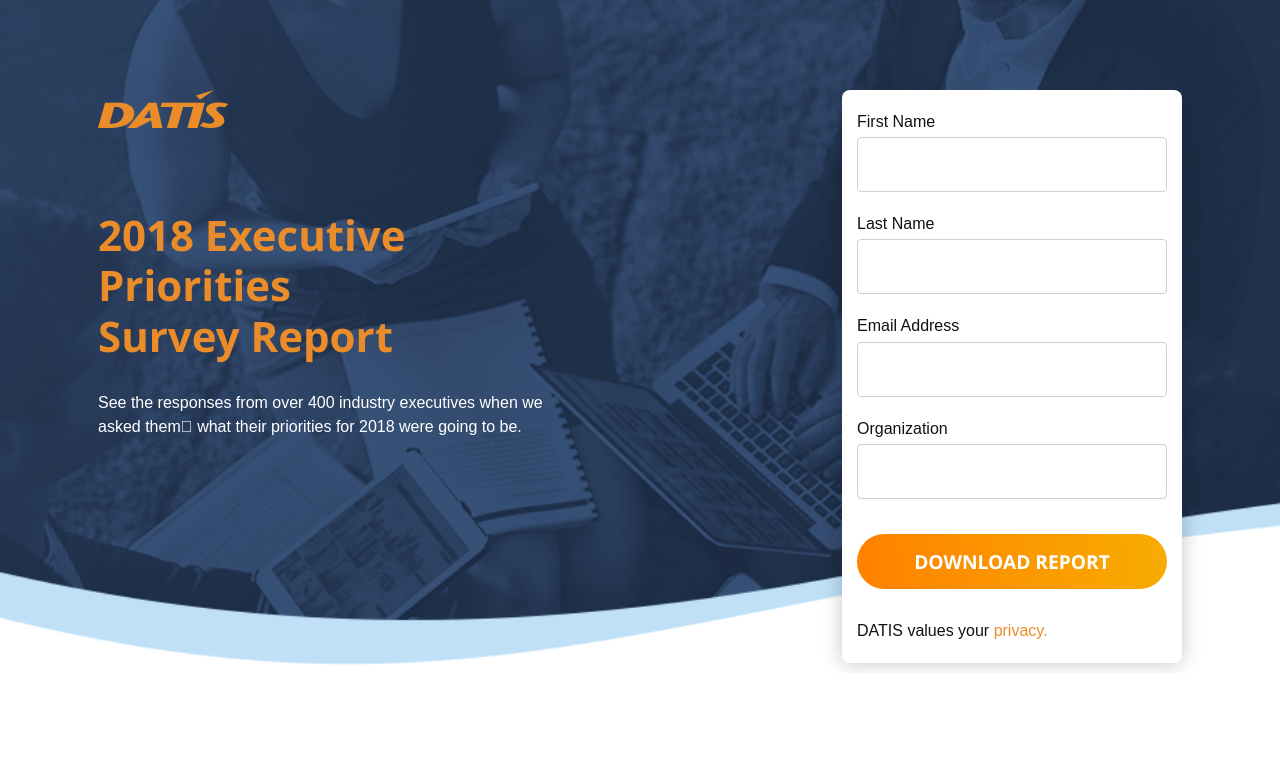
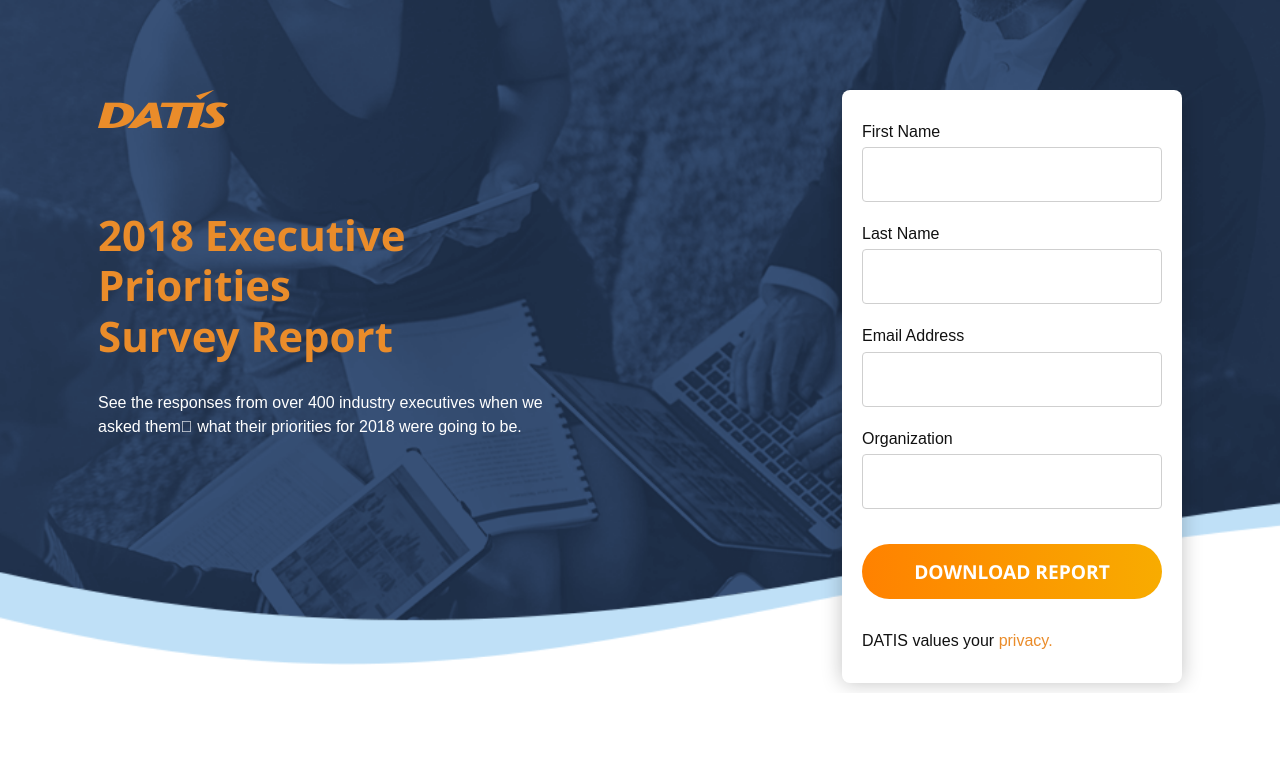
Before and after one commit to brianotoole/dts-pardot, a website built with webpack: page index.html in a window 1280 px wide. Shown: the top 762 px of the page. Built offline with nearby package versions, Linux system fonts and the light colour scheme; a web font is replaced by a local one.

Commit message:
update form pad

```diff
--- a/src/scss/layouts/_hero.scss
+++ b/src/scss/layouts/_hero.scss
@@ -77,7 +77,7 @@
 
   &__form {
     margin-bottom: rem(10);
-    padding: rem(20) rem(15);
+    padding: rem(30) rem(20);
     border-radius: 8px;
     color: $color__body;
     background: $color__white;
```
Also changed, not shown: dist/css/style.css.
